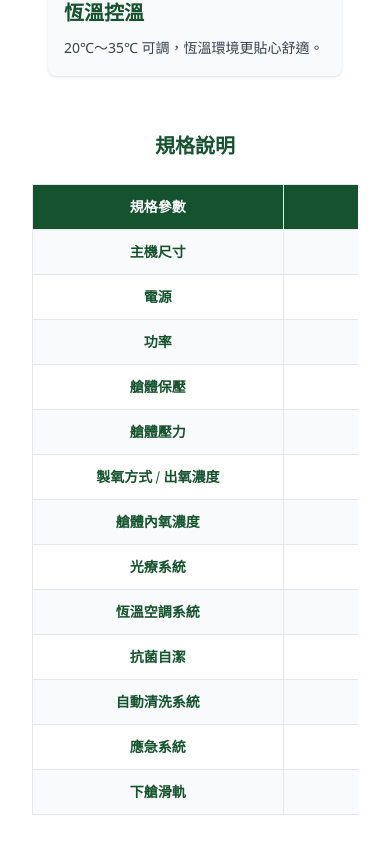
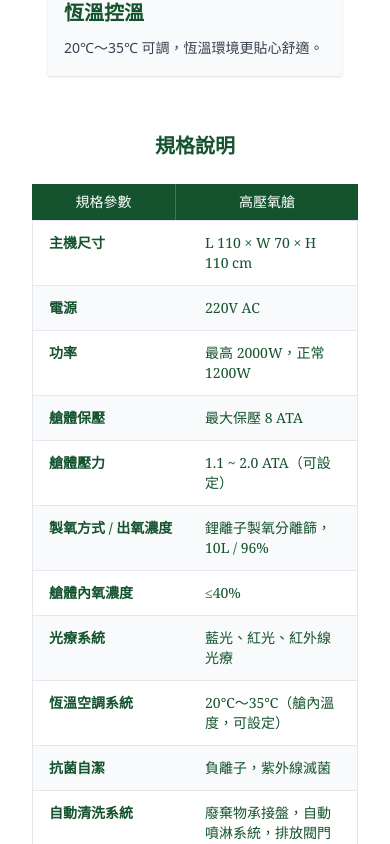
Before and after one commit to frankfu88/bdb, a Next.js app: page /products/pet in a window 390 px wide. Shown: the part 1156-2000 px from the top of the page. Built offline with nearby package versions, Linux system fonts and the light colour scheme.

Commit message:
修復social media icon連結

```diff
--- a/src/app/page.tsx
+++ b/src/app/page.tsx
@@ -13,7 +13,7 @@ export default function HomePage() {
       <div className="relative left-1/2 right-1/2 -translate-x-1/2 w-screen">
         <Banner
           imageSrc="/images/banner/home.jpg"
-          mobileImageSrc="/images/banner/mobile.jpg"
+          mobileImageSrc="/images/products/drawer-chamber.png"
         />
       </div>
 
--- a/src/components/layout/TopBar.tsx
+++ b/src/components/layout/TopBar.tsx
@@ -5,7 +5,7 @@ export default function TopBar() {
   const tel = "03-2871723";
 
   return (
-    <div className="bg-white border-b">
+    <div className="bg-white border-b relative z-50">
       <div className="w-full max-w-[1200px] mx-auto px-4 sm:px-10">
         {/* 桌機左右排，手機垂直堆疊 */}
         <div className="flex flex-col sm:flex-row sm:justify-between sm:items-center h-auto sm:h-[64px] py-3 sm:py-0">
--- a/src/components/pet/Features.tsx
+++ b/src/components/pet/Features.tsx
@@ -21,7 +21,10 @@ export default function Features() {
 
       <div className="max-w-6xl mx-auto px-4 sm:px-6 grid grid-cols-1 md:grid-cols-2 lg:grid-cols-3 gap-4 sm:gap-6 md:gap-8">
         {items.map((it) => (
-          <div key={it.title} className="p-4 sm:p-5 md:p-6 bg-gray-50 shadow rounded-lg md:rounded-xl hover:shadow-lg transition">
+          <div
+            key={it.title}
+            className="p-4 sm:p-5 md:p-6 bg-gray-50 shadow hover:shadow-lg transition"
+          >
             <h3 className="text-xl md:text-2xl font-serif font-semibold text-green-900 mb-2.5 md:mb-3">{it.title}</h3>
             <p className="text-gray-700 leading-relaxed text-sm md:text-base">{it.desc}</p>
           </div>
--- a/src/components/pet/SpecsTable.tsx
+++ b/src/components/pet/SpecsTable.tsx
@@ -25,19 +25,41 @@ export default function SpecsTable() {
         規格說明
       </h2>
 
-      <div className="overflow-x-auto">
-        <table className="min-w-[720px] w-full max-w-6xl mx-auto text-green-900 border-collapse border border-gray-200 font-serif text-sm md:text-base">
+      {/* ===== 手機版：加上表頭列 + 卡片式兩欄 ===== */}
+      <div className="md:hidden font-serif text-green-900">
+        {/* 手機表頭 */}
+        <div className="grid grid-cols-[9rem,1fr] bg-green-900 text-white overflow-hidden">
+          <div className="px-4 py-2 text-sm text-center border-r border-white/20">規格參數</div>
+          <div className="px-4 py-2 text-sm text-center">高壓氧艙</div>
+        </div>
+
+        {/* 內容卡片 */}
+        <div className="divide-y divide-gray-200 border border-gray-200 overflow-hidden">
+          {SPECS.map(([k, v], i) => (
+            <div key={k} className={i % 2 ? 'bg-gray-50' : 'bg-white'}>
+              <div className="grid grid-cols-[9rem,1fr] gap-3 px-4 py-3">
+                <div className="text-sm font-semibold text-green-900">{k}</div>
+                <div className="text-sm text-green-900 break-words">{v}</div>
+              </div>
+            </div>
+          ))}
+        </div>
+      </div>
+
+      {/* ===== 桌機版：維持現有表格樣式 ===== */}
+      <div className="hidden md:block overflow-x-auto">
+        <table className="w-full max-w-6xl mx-auto text-green-900 border-collapse border border-gray-200 font-serif text-base">
           <thead>
             <tr className="bg-green-900 text-white">
-              <th className="p-3 md:p-4 border border-gray-200 text-center">規格參數</th>
-              <th className="p-3 md:p-4 border border-gray-200 text-center">高壓氧艙</th>
+              <th className="p-4 border border-gray-200 text-center">規格參數</th>
+              <th className="p-4 border border-gray-200 text-center">高壓氧艙</th>
             </tr>
           </thead>
           <tbody>
             {SPECS.map(([k, v]) => (
               <tr key={k} className="odd:bg-gray-50">
-                <td className="p-3 md:p-4 border border-gray-200 text-center font-semibold whitespace-nowrap">{k}</td>
-                <td className="p-3 md:p-4 border border-gray-200 text-center whitespace-pre-line">{v}</td>
+                <td className="p-4 border border-gray-200 text-center font-semibold whitespace-nowrap">{k}</td>
+                <td className="p-4 border border-gray-200 text-center whitespace-pre-line">{v}</td>
               </tr>
             ))}
           </tbody>
```
